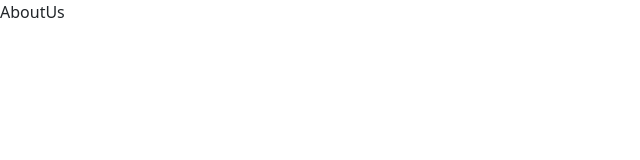
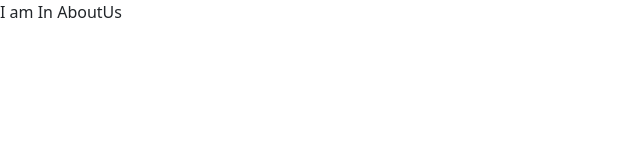
Before and after one commit to Piyush5527/CloreNew, a React (Create React App) app in the folder client/clore/: page /About in a window 1280 px wide. Shown: the top 160 px of the page, without its empty margins (0-640 px from the left). Built offline with nearby package versions, Linux system fonts and the light colour scheme.

Commit message:
Modified

```diff
--- a/client/clore/src/Components/Aboutus/AboutUs.js
+++ b/client/clore/src/Components/Aboutus/AboutUs.js
@@ -2,8 +2,7 @@ import React from 'react'
 
 const AboutUs = () => {
   return (
-    <div>AboutUs
-    </div>
+    <div>I am In AboutUs</div>
   )
 }
 
```
